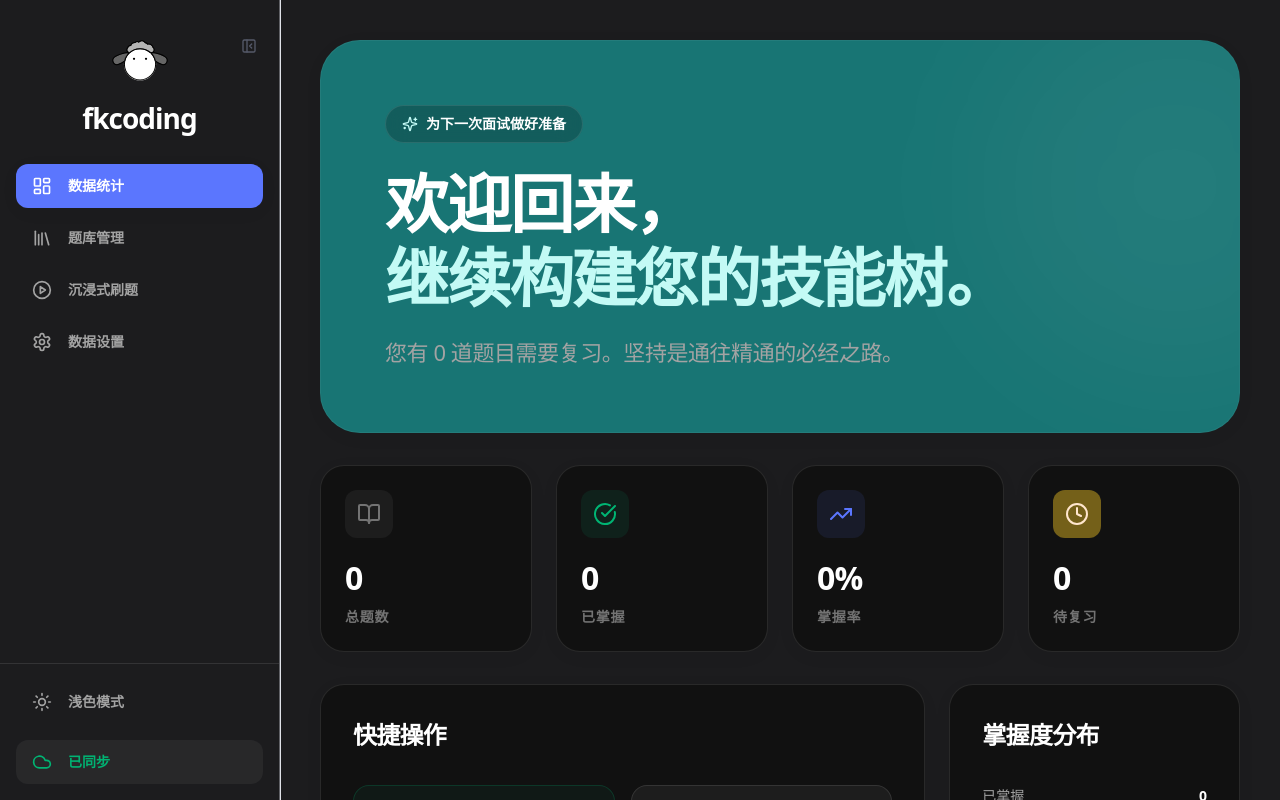
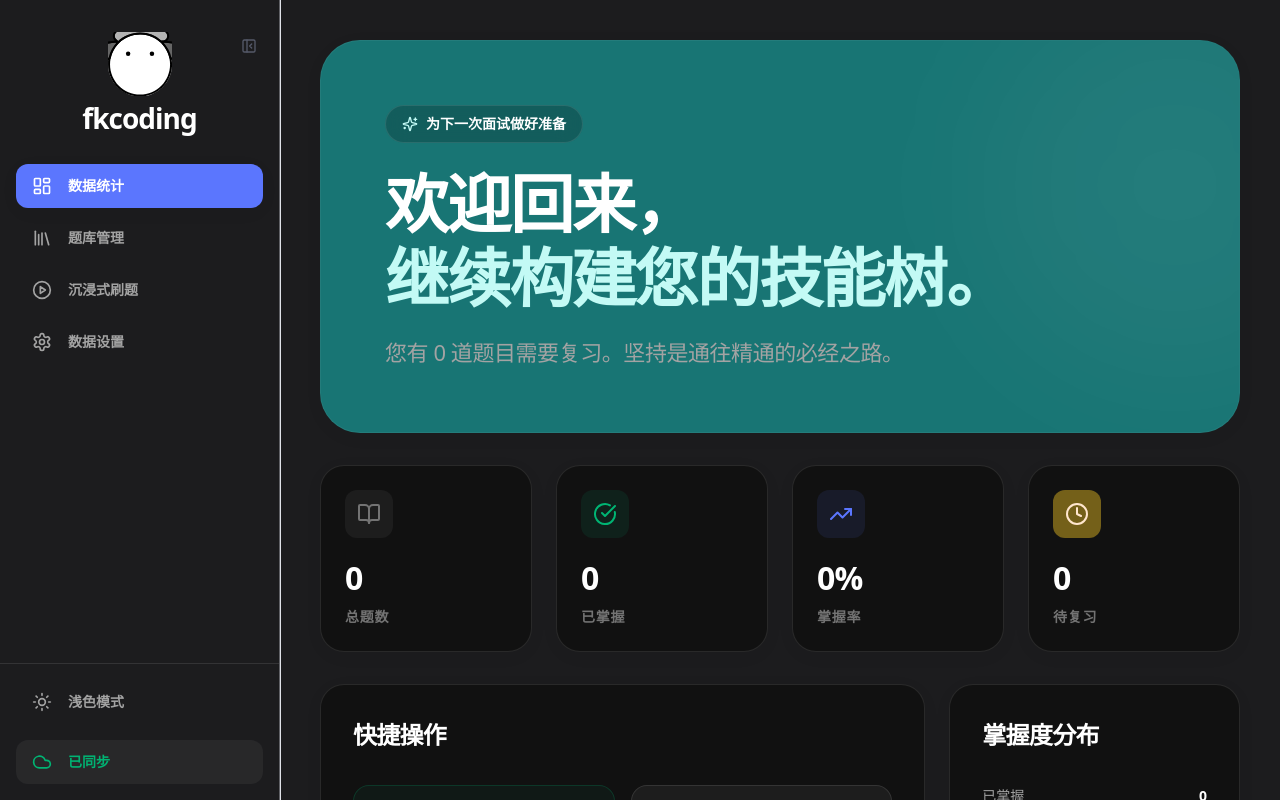
Before and after one commit to Justdoitfor/interview-pro, a React (Vite) app: page / in a window 1280 px wide. Built offline with nearby package versions, Linux system fonts and the light colour scheme.

Commit message:
fix(branding): ensure logo/favicons load correctly

```diff
--- a/index.html
+++ b/index.html
@@ -2,7 +2,6 @@
 <html lang="en">
   <head>
     <meta charset="UTF-8" />
-    <link rel="icon" type="image/svg+xml" href="/src/assets/nm.svg" />
     <meta name="viewport" content="width=device-width, initial-scale=1.0" />
     <link rel="preconnect" href="https://fonts.googleapis.com">
     <link rel="preconnect" href="https://fonts.gstatic.com" crossorigin>
--- a/src/components/Layout.tsx
+++ b/src/components/Layout.tsx
@@ -3,6 +3,7 @@ import { useAppStore } from '../store';
 import { LayoutDashboard, Library, PlayCircle, Settings, Sun, Moon, PanelLeftClose, PanelLeft, Cloud, CloudOff, RefreshCw } from 'lucide-react';
 import { motion, AnimatePresence } from 'framer-motion';
 import clsx from 'clsx';
+import nmLogoUrl from '../assets/nm.svg';
 
 export default function Layout() {
   const { sidebarOpen, toggleSidebar, theme, toggleTheme, isSyncing, githubToken, gistId, syncError } = useAppStore();
@@ -101,7 +102,7 @@ export default function Layout() {
             {/* Logo Area */}
             <div className="flex flex-col items-center justify-center pt-8 pb-6 relative">
               <div className="flex flex-col items-center gap-2">
-                <img src="/src/assets/nm.svg" alt="fkcoding logo" className="w-16 h-16 object-contain" />
+                <img src={nmLogoUrl} alt="fkcoding logo" className="w-16 h-16 object-contain" />
                 <AnimatePresence>
                   <motion.span
                     initial={{ opacity: 0, scale: 0.9 }}
@@ -133,7 +134,7 @@ export default function Layout() {
             className="flex-shrink-0 h-screen sticky top-0 bg-white dark:bg-miro-black border-r border-miro-border/40 shadow-ring z-40 overflow-hidden flex flex-col"
           >
             <div className="flex flex-col items-center justify-center pt-8 pb-6 relative">
-              <img src="/src/assets/nm.svg" alt="fkcoding logo" className="w-10 h-10 object-contain mb-4" />
+              <img src={nmLogoUrl} alt="fkcoding logo" className="w-10 h-10 object-contain mb-4" />
               <button
                 onClick={toggleSidebar}
                 className="p-2 text-miro-slate hover:bg-slate-100 dark:hover:bg-white/10 rounded-lg transition-colors"
--- a/src/main.tsx
+++ b/src/main.tsx
@@ -1,7 +1,16 @@
 import { StrictMode } from 'react'
 import { createRoot } from 'react-dom/client'
 import App from './App'
+import nmLogoUrl from './assets/nm.svg'
 import './index.css'
+
+const existingFavicon = document.querySelector('link[rel="icon"]') as HTMLLinkElement | null
+const favicon = existingFavicon ?? document.createElement('link')
+favicon.rel = 'icon'
+favicon.type = 'image/svg+xml'
+favicon.href = nmLogoUrl
+favicon.setAttribute('sizes', 'any')
+if (!existingFavicon) document.head.appendChild(favicon)
 
 createRoot(document.getElementById('root')!).render(
   <StrictMode>
```
Also changed, not shown: src/assets/nm.svg, 7 other files (tests, documents, lock files or other folders).
